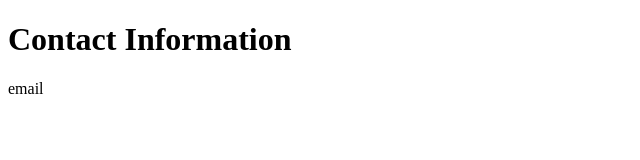
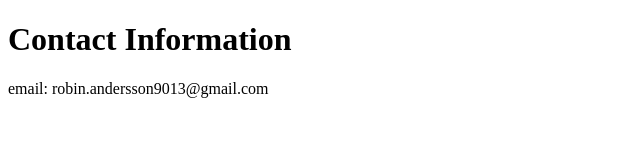
Before and after one commit to Elmatoor/Capstone-Project-1, a plain HTML site: page contact.html in a window 1280 px wide. Shown: the whole page, without its empty margins (0-640 px from the left). Drawn offline with Linux system fonts and the light colour scheme.

Commit message:
updated contact with email

```diff
--- a/contact.html
+++ b/contact.html
@@ -7,6 +7,6 @@
   </head>
   <body>
     <h1>Contact Information</h1>
-    <a>email</a>
+    <a>email: robin.andersson9013@gmail.com</a>
   </body>
 </html>
```
